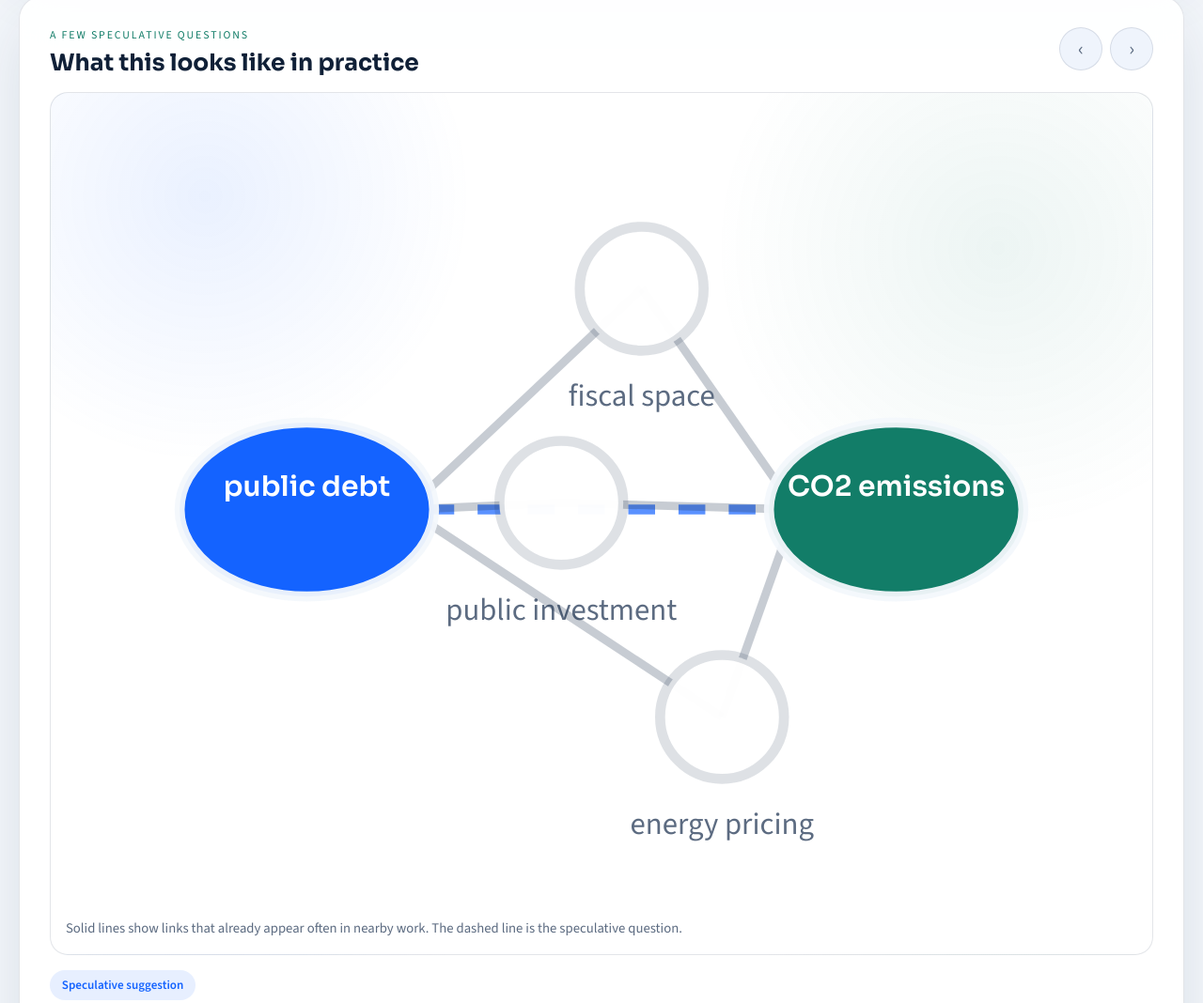
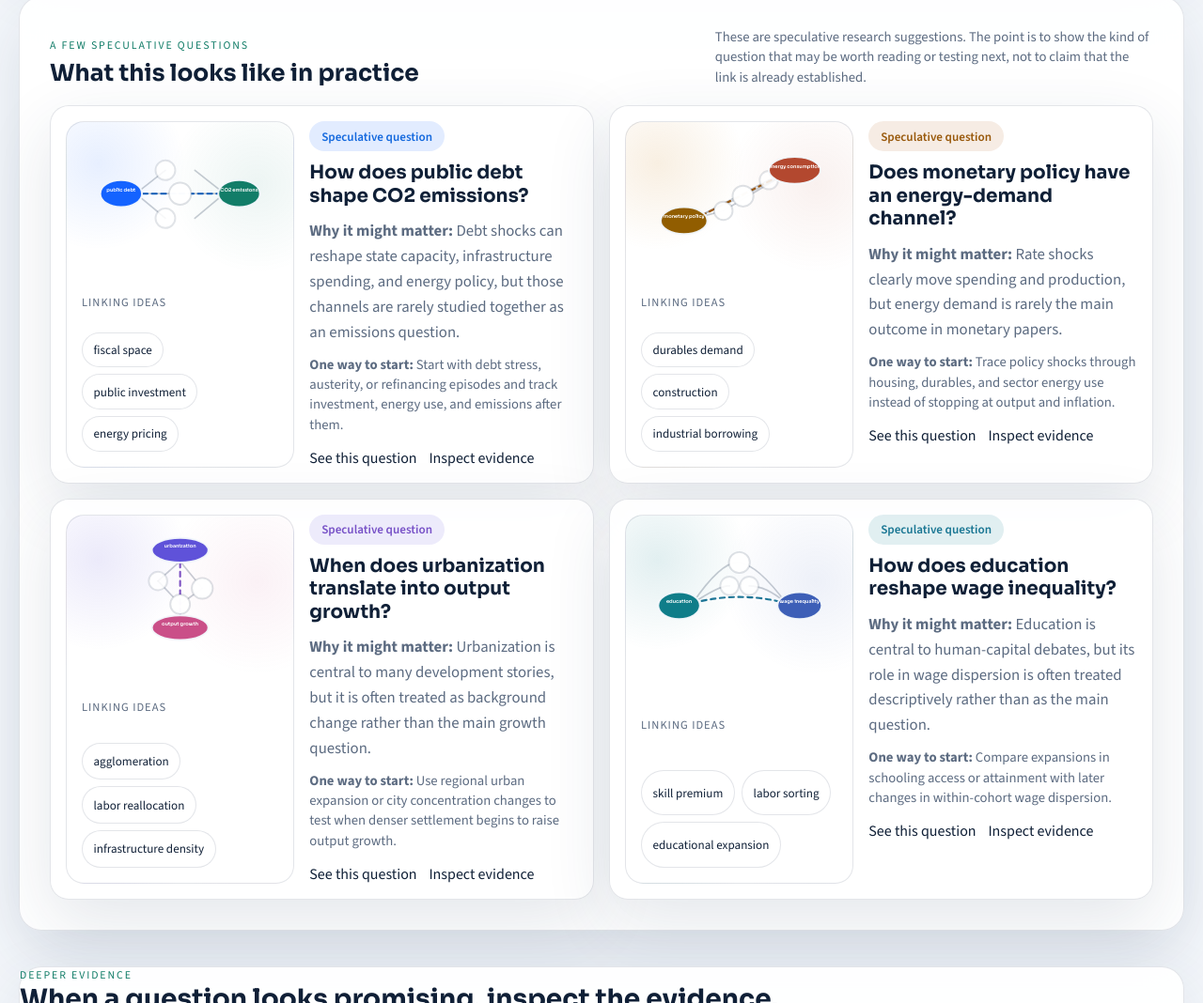
Before and after one commit to prashgarg/frontiergraph, an Astro site in the folder site/: page / in a window 1280 px wide. Shown: the part 858-1926 px from the top of the page at 94% size. Built offline with nearby package versions, Linux system fonts and the light colour scheme; Astro itself is replaced by a stand-in of ours.

Commit message:
Split homepage proof panel into four cards

```diff
--- a/site/src/components/HomepageQuestionCarousel.astro
+++ b/site/src/components/HomepageQuestionCarousel.astro
@@ -1,6 +1,7 @@
 ---
 interface Slide {
   pairKey: string;
+  visualStyle: "bridge" | "fan" | "stack" | "arc";
   questionTitle: string;
   sourceLabel: string;
   targetLabel: string;
@@ -16,88 +17,121 @@ interface Props {
 }
 
 const { slides } = Astro.props;
-const rootId = `homepage-carousel-${Math.random().toString(36).slice(2, 10)}`;
-const mediatorPositions = [
-  { x: 172, y: 54 },
-  { x: 148, y: 118 },
-  { x: 196, y: 182 },
-  { x: 120, y: 188 },
-];
-const splitNodeLabel = (label: string) => {
-  const words = label.split(" ").filter(Boolean);
-  if (words.length <= 2) return [label];
-  const midpoint = Math.ceil(words.length / 2);
-  return [words.slice(0, midpoint).join(" "), words.slice(midpoint).join(" ")];
-};
 ---
 
-<section class="hero-panel homepage-carousel-panel" data-role="homepage-carousel" id={rootId}>
-  <div class="homepage-carousel-heading">
+<section class="hero-panel homepage-proof-panel" data-role="homepage-carousel">
+  <div class="homepage-proof-heading">
     <div>
       <span class="eyebrow">A few speculative questions</span>
       <h2>What this looks like in practice</h2>
     </div>
-    <div class="homepage-carousel-controls" aria-label="Carousel controls">
-      <button class="button-tertiary homepage-carousel-button" type="button" data-role="carousel-prev" aria-label="Previous example">
-        <span aria-hidden="true">‹</span>
-      </button>
-      <button class="button-tertiary homepage-carousel-button" type="button" data-role="carousel-next" aria-label="Next example">
-        <span aria-hidden="true">›</span>
-      </button>
-    </div>
+    <p class="mini-copy homepage-proof-note">
+      These are speculative research suggestions. The point is to show the kind of question that may be worth reading or
+      testing next, not to claim that the link is already established.
+    </p>
   </div>
 
-  <div class="homepage-carousel-slides">
-    {slides.map((slide, index) => (
+  <div class="homepage-proof-grid">
+    {slides.map((slide) => (
       <article
-        class="homepage-carousel-slide"
-        data-role="homepage-carousel-slide"
-        data-active={index === 0 ? "true" : "false"}
-        aria-hidden={index === 0 ? "false" : "true"}
-        hidden={index !== 0}
+        class={`homepage-proof-card homepage-proof-card-${slide.visualStyle}`}
+        data-role="homepage-proof-card"
+        data-style={slide.visualStyle}
       >
-        <div class="bridge-visual-shell">
-          <svg viewBox="0 0 320 240" class="bridge-visual" aria-hidden="true">
-            <line x1="108" y1="120" x2="212" y2="120" class="bridge-line bridge-line-suggested" />
-            {slide.mediatorLabels.slice(0, 4).map((label, mediatorIndex) => {
-              const position = mediatorPositions[mediatorIndex];
-              return (
-                <g>
-                  <line x1="102" y1="120" x2={position.x} y2={position.y} class="bridge-line" />
-                  <line x1={position.x} y1={position.y} x2="218" y2="120" class="bridge-line" />
-                  <circle cx={position.x} cy={position.y} r="18.5" class="bridge-node bridge-node-mediator" />
-                  <text x={position.x} y={position.y + 35} text-anchor="middle" class="bridge-label bridge-label-mediator">{label}</text>
-                </g>
-              );
-            })}
-            <ellipse cx="72" cy="120" rx="38" ry="26" class="bridge-node bridge-node-source" />
-            <ellipse cx="248" cy="120" rx="38" ry="26" class="bridge-node bridge-node-target" />
-            <text x="72" y="116" text-anchor="middle" class="bridge-label bridge-label-strong">
-              {splitNodeLabel(slide.sourceLabel).map((line, lineIndex) => (
-                <tspan x="72" dy={lineIndex === 0 ? 0 : 12}>{line}</tspan>
+        <div class="proof-visual-shell">
+          {slide.visualStyle === "bridge" && (
+            <svg viewBox="0 0 320 188" class="proof-visual" aria-hidden="true">
+              <line x1="84" y1="92" x2="236" y2="92" class="proof-line proof-line-suggested" />
+              <line x1="88" y1="92" x2="136" y2="54" class="proof-line" />
+              <line x1="184" y1="54" x2="232" y2="92" class="proof-line" />
+              <line x1="88" y1="92" x2="160" y2="92" class="proof-line" />
+              <line x1="160" y1="92" x2="232" y2="92" class="proof-line" />
+              <line x1="88" y1="92" x2="136" y2="132" class="proof-line" />
+              <line x1="184" y1="132" x2="232" y2="92" class="proof-line" />
+              <circle cx="160" cy="92" r="18" class="proof-node proof-node-mediator" />
+              <circle cx="136" cy="54" r="16" class="proof-node proof-node-mediator proof-node-soft" />
+              <circle cx="136" cy="132" r="16" class="proof-node proof-node-mediator proof-node-soft" />
+              <ellipse cx="64" cy="92" rx="34" ry="22" class="proof-node proof-node-source" />
+              <ellipse cx="256" cy="92" rx="34" ry="22" class="proof-node proof-node-target" />
+              <text x="64" y="88" text-anchor="middle" class="proof-label proof-label-strong">{slide.sourceLabel}</text>
+              <text x="256" y="88" text-anchor="middle" class="proof-label proof-label-strong">{slide.targetLabel}</text>
+            </svg>
+          )}
+
+          {slide.visualStyle === "fan" && (
+            <svg viewBox="0 0 320 188" class="proof-visual" aria-hidden="true">
+              <line x1="88" y1="132" x2="134" y2="120" class="proof-line" />
+              <line x1="88" y1="132" x2="166" y2="96" class="proof-line" />
+              <line x1="88" y1="132" x2="208" y2="70" class="proof-line" />
+              <line x1="134" y1="120" x2="238" y2="58" class="proof-line" />
+              <line x1="166" y1="96" x2="238" y2="58" class="proof-line" />
+              <line x1="208" y1="70" x2="238" y2="58" class="proof-line" />
+              <line x1="98" y1="128" x2="228" y2="62" class="proof-line proof-line-suggested" />
+              <circle cx="134" cy="120" r="15" class="proof-node proof-node-mediator" />
+              <circle cx="166" cy="96" r="17" class="proof-node proof-node-mediator" />
+              <circle cx="208" cy="70" r="15" class="proof-node proof-node-mediator proof-node-soft" />
+              <ellipse cx="70" cy="136" rx="38" ry="22" class="proof-node proof-node-source" />
+              <ellipse cx="250" cy="54" rx="42" ry="22" class="proof-node proof-node-target" />
+              <text x="70" y="132" text-anchor="middle" class="proof-label proof-label-strong">{slide.sourceLabel}</text>
+              <text x="250" y="50" text-anchor="middle" class="proof-label proof-label-strong">{slide.targetLabel}</text>
+            </svg>
+          )}
+
+          {slide.visualStyle === "stack" && (
+            <svg viewBox="0 0 320 188" class="proof-visual" aria-hidden="true">
+              <line x1="160" y1="50" x2="124" y2="82" class="proof-line" />
+              <line x1="160" y1="50" x2="196" y2="94" class="proof-line" />
+              <line x1="124" y1="82" x2="160" y2="120" class="proof-line" />
+              <line x1="196" y1="94" x2="160" y2="120" class="proof-line" />
+              <line x1="160" y1="120" x2="160" y2="146" class="proof-line" />
+              <line x1="160" y1="52" x2="160" y2="146" class="proof-line proof-line-suggested" />
+              <circle cx="124" cy="82" r="15" class="proof-node proof-node-mediator proof-node-soft" />
+              <circle cx="196" cy="94" r="17" class="proof-node proof-node-mediator" />
+              <circle cx="160" cy="120" r="16" class="proof-node proof-node-mediator" />
+              <ellipse cx="160" cy="32" rx="46" ry="20" class="proof-node proof-node-source" />
+              <ellipse cx="160" cy="158" rx="46" ry="20" class="proof-node proof-node-target" />
+              <text x="160" y="28" text-anchor="middle" class="proof-label proof-label-strong">{slide.sourceLabel}</text>
+              <text x="160" y="154" text-anchor="middle" class="proof-label proof-label-strong">{slide.targetLabel}</text>
+            </svg>
+          )}
+
+          {slide.visualStyle === "arc" && (
+            <svg viewBox="0 0 320 188" class="proof-visual" aria-hidden="true">
+              <path d="M84 118 Q132 48 160 52" class="proof-line" />
+              <path d="M160 52 Q190 56 236 118" class="proof-line" />
+              <path d="M84 118 Q160 98 236 118" class="proof-line proof-line-suggested" />
+              <path d="M84 118 Q130 88 144 90" class="proof-line" />
+              <path d="M176 90 Q204 90 236 118" class="proof-line" />
+              <circle cx="144" cy="90" r="15" class="proof-node proof-node-mediator proof-node-soft" />
+              <circle cx="160" cy="52" r="17" class="proof-node proof-node-mediator" />
+              <circle cx="176" cy="90" r="15" class="proof-node proof-node-mediator proof-node-soft" />
+              <ellipse cx="62" cy="122" rx="34" ry="22" class="proof-node proof-node-source" />
+              <ellipse cx="258" cy="122" rx="36" ry="22" class="proof-node proof-node-target" />
+              <text x="62" y="118" text-anchor="middle" class="proof-label proof-label-strong">{slide.sourceLabel}</text>
+              <text x="258" y="118" text-anchor="middle" class="proof-label proof-label-strong">{slide.targetLabel}</text>
+            </svg>
+          )}
+
+          <div class="proof-mediator-shell">
+            <span class="tiny-label">Linking ideas</span>
+            <div class="proof-mediator-row">
+              {slide.mediatorLabels.map((label) => (
+                <span class="proof-mediator-chip">{label}</span>
               ))}
-            </text>
-            <text x="248" y="116" text-anchor="middle" class="bridge-label bridge-label-strong">
-              {splitNodeLabel(slide.targetLabel).map((line, lineIndex) => (
-                <tspan x="248" dy={lineIndex === 0 ? 0 : 12}>{line}</tspan>
-              ))}
-            </text>
-          </svg>
-          <p class="mini-copy bridge-legend">
-            Solid lines show links that already appear often in nearby work. The dashed line is the speculative question.
-          </p>
+            </div>
+          </div>
         </div>
 
-        <div class="homepage-carousel-copy">
-          <span class="homepage-carousel-tag">Speculative suggestion</span>
+        <div class="homepage-proof-copy">
+          <span class="homepage-proof-tag">Speculative question</span>
           <h3>{slide.questionTitle}</h3>
           <p class="card-copy">
-            <strong>Why this might be worth checking:</strong> {slide.why}
+            <strong>Why it might matter:</strong> {slide.why}
           </p>
           <p class="mini-copy">
             <strong>One way to start:</strong> {slide.how}
           </p>
-          <div class="button-row homepage-carousel-actions">
+          <div class="button-row homepage-proof-actions">
             <a class="text-link" href={slide.questionHref}>See this question</a>
             <a class="text-link" href={slide.appHref}>Inspect evidence</a>
           </div>
@@ -105,85 +139,4 @@ const splitNodeLabel = (label: string) => {
       </article>
     ))}
   </div>
-
-  <div class="homepage-carousel-dots" role="tablist" aria-label="Example questions">
-    {slides.map((slide, index) => (
-      <button
-        class="homepage-carousel-dot"
-        type="button"
-        role="tab"
-        aria-selected={index === 0 ? "true" : "false"}
-        aria-label={`Show example ${index + 1}: ${slide.questionTitle}`}
-        data-role="carousel-dot"
-        data-index={String(index)}
-      />
-    ))}
-  </div>
 </section>
-
-<script is:inline define:vars={{ rootId }} type="module">
-  const root = document.getElementById(rootId);
-  if (!(root instanceof HTMLElement)) throw new Error("Homepage carousel root missing");
-
-  const slides = Array.from(root.querySelectorAll('[data-role="homepage-carousel-slide"]'));
-  const dots = Array.from(root.querySelectorAll('[data-role="carousel-dot"]'));
-  const prev = root.querySelector('[data-role="carousel-prev"]');
-  const next = root.querySelector('[data-role="carousel-next"]');
-  let activeIndex = slides.findIndex((slide) => slide.getAttribute("data-active") === "true");
-  if (activeIndex < 0) activeIndex = 0;
-  let timer;
-
-  const render = () => {
-    slides.forEach((slide, index) => {
-      const isActive = index === activeIndex;
-      slide.setAttribute("data-active", String(isActive));
-      slide.setAttribute("aria-hidden", String(!isActive));
-      slide.toggleAttribute("hidden", !isActive);
-    });
-    dots.forEach((dot, index) => {
-      dot.setAttribute("aria-selected", String(index === activeIndex));
-      dot.classList.toggle("is-active", index === activeIndex);
-    });
-  };
-
-  const stopTimer = () => {
-    if (timer) {
-      window.clearInterval(timer);
-      timer = undefined;
-    }
-  };
-
-  const startTimer = () => {
-    stopTimer();
-    timer = window.setInterval(() => {
-      activeIndex = (activeIndex + 1) % slides.length;
-      render();
-    }, 7000);
-  };
-
-  prev?.addEventListener("click", () => {
-    activeIndex = (activeIndex - 1 + slides.length) % slides.length;
-    render();
-    startTimer();
-  });
-  next?.addEventListener("click", () => {
-    activeIndex = (activeIndex + 1) % slides.length;
-    render();
-    startTimer();
-  });
-  dots.forEach((dot, index) => {
-    dot.addEventListener("click", () => {
-      activeIndex = index;
-      render();
-      startTimer();
-    });
-  });
-
-  root.addEventListener("mouseenter", stopTimer);
-  root.addEventListener("mouseleave", startTimer);
-  root.addEventListener("focusin", stopTimer);
-  root.addEventListener("focusout", startTimer);
-
-  render();
-  startTimer();
-</script>
--- a/site/src/content/homepage-carousel.ts
+++ b/site/src/content/homepage-carousel.ts
@@ -1,5 +1,6 @@
 export interface HomepageCarouselSlide {
   pairKey: string;
+  visualStyle: "bridge" | "fan" | "stack" | "arc";
   sourceLabel: string;
   targetLabel: string;
   mediatorLabels: string[];
@@ -11,6 +12,7 @@ export interface HomepageCarouselSlide {
 export const homepageCarouselSlides: HomepageCarouselSlide[] = [
   {
     pairKey: "FG3C000003__FG3C000208",
+    visualStyle: "bridge",
     sourceLabel: "public debt",
     targetLabel: "CO2 emissions",
     mediatorLabels: ["fiscal space", "public investment", "energy pricing"],
@@ -20,6 +22,7 @@ export const homepageCarouselSlides: HomepageCarouselSlide[] = [
   },
   {
     pairKey: "FG3C000014__FG3C000024",
+    visualStyle: "fan",
     sourceLabel: "monetary policy",
     targetLabel: "energy consumption",
     mediatorLabels: ["durables demand", "construction", "industrial borrowing"],
@@ -29,6 +32,7 @@ export const homepageCarouselSlides: HomepageCarouselSlide[] = [
   },
   {
     pairKey: "FG3C000012__FG3C000110",
+    visualStyle: "stack",
     sourceLabel: "urbanization",
     targetLabel: "output growth",
     mediatorLabels: ["agglomeration", "labor reallocation", "infrastructure density"],
@@ -38,6 +42,7 @@ export const homepageCarouselSlides: HomepageCarouselSlide[] = [
   },
   {
     pairKey: "FG3C000029__FG3C000194",
+    visualStyle: "arc",
     sourceLabel: "education",
     targetLabel: "wage inequality",
     mediatorLabels: ["skill premium", "labor sorting", "educational expansion"],
--- a/site/src/styles/global.css
+++ b/site/src/styles/global.css
@@ -767,165 +767,204 @@ h3 {
   line-height: 1.35;
 }
 
-.homepage-carousel-panel {
-  display: grid;
-  gap: 1rem;
-  overflow: hidden;
-  min-height: 100%;
-}
-
-.homepage-carousel-heading {
-  display: flex;
-  align-items: start;
-  justify-content: space-between;
-  gap: 1rem;
-}
-
-.homepage-carousel-heading h2 {
+.homepage-proof-panel {
+  display: grid;
+  gap: 1.2rem;
+}
+
+.homepage-proof-heading {
+  display: grid;
+  grid-template-columns: minmax(0, 0.92fr) minmax(260px, 0.62fr);
+  gap: 1rem;
+  align-items: end;
+}
+
+.homepage-proof-heading h2 {
   margin: 0.35rem 0 0;
   font-size: 1.55rem;
 }
 
-.homepage-carousel-controls {
-  display: inline-flex;
-  gap: 0.55rem;
-}
-
-.homepage-carousel-button {
-  min-width: 2.85rem;
-  min-height: 2.85rem;
-  padding: 0;
-  font-size: 1.35rem;
-}
-
-.homepage-carousel-slides {
-  position: relative;
-}
-
-.homepage-carousel-slide {
-  display: grid;
-  gap: 1rem;
-}
-
-.homepage-carousel-slide[hidden] {
-  display: none;
-}
-
-.bridge-visual-shell {
+.homepage-proof-note {
+  margin: 0;
+  max-width: 31rem;
+}
+
+.homepage-proof-grid {
+  display: grid;
+  grid-template-columns: repeat(2, minmax(0, 1fr));
+  gap: 1rem;
+}
+
+.homepage-proof-card {
+  --proof-source: #1463ff;
+  --proof-target: #127d68;
+  --proof-accent: rgba(20, 99, 255, 0.12);
+  --proof-glow-a: rgba(20, 99, 255, 0.1);
+  --proof-glow-b: rgba(18, 125, 104, 0.08);
+  --proof-line-color: rgba(24, 42, 74, 0.24);
+  display: grid;
+  grid-template-columns: minmax(220px, 0.92fr) minmax(0, 1.08fr);
+  gap: 1rem;
+  padding: 1rem;
+  border: 1px solid var(--line);
+  border-radius: 1.25rem;
+  background: var(--surface);
+  box-shadow: var(--shadow);
+}
+
+.homepage-proof-card[data-style="bridge"] {
+  --proof-source: #1463ff;
+  --proof-target: #127d68;
+  --proof-accent: rgba(20, 99, 255, 0.12);
+  --proof-glow-a: rgba(20, 99, 255, 0.1);
+  --proof-glow-b: rgba(18, 125, 104, 0.08);
+}
+
+.homepage-proof-card[data-style="fan"] {
+  --proof-source: #915d00;
+  --proof-target: #b3482f;
+  --proof-accent: rgba(182, 102, 38, 0.12);
+  --proof-glow-a: rgba(208, 143, 50, 0.14);
+  --proof-glow-b: rgba(179, 72, 47, 0.08);
+}
+
+.homepage-proof-card[data-style="stack"] {
+  --proof-source: #5f52d9;
+  --proof-target: #ca4f88;
+  --proof-accent: rgba(110, 94, 223, 0.12);
+  --proof-glow-a: rgba(95, 82, 217, 0.12);
+  --proof-glow-b: rgba(202, 79, 136, 0.08);
+}
+
+.homepage-proof-card[data-style="arc"] {
+  --proof-source: #0f7d89;
+  --proof-target: #3d5fb7;
+  --proof-accent: rgba(15, 125, 137, 0.12);
+  --proof-glow-a: rgba(15, 125, 137, 0.12);
+  --proof-glow-b: rgba(61, 95, 183, 0.09);
+}
+
+.proof-visual-shell {
+  display: grid;
+  gap: 0.75rem;
   padding: 1rem;
   border-radius: 1.2rem;
   border: 1px solid var(--line);
   background:
-    radial-gradient(circle at 14% 12%, rgba(20, 99, 255, 0.09), transparent 22%),
-    radial-gradient(circle at 86% 18%, rgba(18, 125, 104, 0.08), transparent 24%),
+    radial-gradient(circle at 14% 12%, var(--proof-glow-a), transparent 24%),
+    radial-gradient(circle at 84% 18%, var(--proof-glow-b), transparent 26%),
     var(--surface-strong);
 }
 
-.bridge-visual {
+.proof-visual {
   display: block;
   width: 100%;
   height: auto;
 }
 
-.bridge-line {
-  stroke: rgba(24, 42, 74, 0.24);
-  stroke-width: 2.5;
-}
-
-.bridge-line-suggested {
-  stroke: rgba(20, 99, 255, 0.7);
-  stroke-width: 3;
+.proof-line {
+  fill: none;
+  stroke: var(--proof-line-color);
+  stroke-width: 2.6;
+  stroke-linecap: round;
+  stroke-linejoin: round;
+}
+
+.proof-line-suggested {
+  stroke: color-mix(in srgb, var(--proof-source) 72%, var(--proof-target) 28%);
+  stroke-width: 3.2;
   stroke-dasharray: 8 7;
 }
 
-.bridge-node {
+.proof-node {
   stroke: rgba(244, 248, 252, 0.95);
   stroke-width: 3;
 }
 
-.bridge-node-source {
-  fill: #1463ff;
-}
-
-.bridge-node-target {
-  fill: #127d68;
-}
-
-.bridge-node-mediator {
+.proof-node-source {
+  fill: var(--proof-source);
+}
+
+.proof-node-target {
+  fill: var(--proof-target);
+}
+
+.proof-node-mediator {
   fill: rgba(255, 255, 255, 0.98);
   stroke: rgba(24, 42, 74, 0.14);
 }
 
-.bridge-label {
+.proof-node-soft {
+  opacity: 0.88;
+}
+
+.proof-label {
   font-family: "Source Sans 3", sans-serif;
-  font-size: 10px;
-  fill: var(--muted);
-}
-
-.bridge-label-strong {
+  font-size: 8.6px;
   fill: #ffffff;
+}
+
+.proof-label-strong {
   font-family: "Sora", sans-serif;
-  font-size: 8.4px;
+  font-size: 8px;
   font-weight: 600;
 }
 
-.bridge-label-mediator {
-  font-size: 9.2px;
-}
-
-.bridge-legend {
-  margin: 0.55rem 0 0;
-}
-
-.homepage-carousel-copy {
+.proof-mediator-shell {
+  display: grid;
+  gap: 0.45rem;
+}
+
+.proof-mediator-row {
+  display: flex;
+  flex-wrap: wrap;
+  gap: 0.45rem;
+}
+
+.proof-mediator-chip {
+  display: inline-flex;
+  align-items: center;
+  min-height: 2rem;
+  padding: 0 0.72rem;
+  border-radius: 999px;
+  border: 1px solid var(--line);
+  background: rgba(255, 255, 255, 0.76);
+  color: var(--text);
+  font-size: 0.82rem;
+}
+
+.homepage-proof-copy {
   display: grid;
   gap: 0.7rem;
-}
-
-.homepage-carousel-tag {
+  align-content: start;
+}
+
+.homepage-proof-tag {
   display: inline-flex;
   align-items: center;
   width: fit-content;
   min-height: 2rem;
   padding: 0 0.8rem;
   border-radius: 999px;
-  background: rgba(20, 99, 255, 0.1);
-  color: var(--accent);
+  background: var(--proof-accent);
+  color: color-mix(in srgb, var(--proof-source) 78%, var(--proof-target) 22%);
   font-size: 0.82rem;
   font-weight: 600;
 }
 
-.homepage-carousel-copy h3 {
+.homepage-proof-copy h3 {
   margin: 0;
-  font-size: 1.35rem;
-}
-
-.homepage-carousel-copy .card-copy,
-.homepage-carousel-copy .mini-copy {
+  font-size: 1.25rem;
+  line-height: 1.22;
+}
+
+.homepage-proof-copy .card-copy,
+.homepage-proof-copy .mini-copy {
   margin: 0;
 }
 
-.homepage-carousel-actions {
-  margin-top: 0.1rem;
-}
-
-.homepage-carousel-dots {
-  display: inline-flex;
-  gap: 0.5rem;
-}
-
-.homepage-carousel-dot {
-  width: 0.9rem;
-  height: 0.9rem;
-  padding: 0;
-  border: 0;
-  border-radius: 999px;
-  background: rgba(24, 42, 74, 0.16);
-  cursor: pointer;
-}
-
-.homepage-carousel-dot.is-active {
-  background: var(--accent);
+.homepage-proof-actions {
+  margin-top: 0.15rem;
 }
 
 .hero-stat-strip strong {
@@ -1838,11 +1877,13 @@ h3 {
     grid-template-columns: 1fr;
   }
 
-  .homepage-carousel-heading {
-    flex-direction: column;
+  .homepage-proof-heading,
+  .homepage-proof-grid,
+  .homepage-proof-card {
+    grid-template-columns: 1fr;
   }
 
-  .homepage-carousel-controls {
-    align-self: flex-start;
+  .homepage-proof-note {
+    max-width: none;
   }
 }
```
Also changed, not shown: site/scripts/smoke_playwright.mjs (+4 -4 lines).
